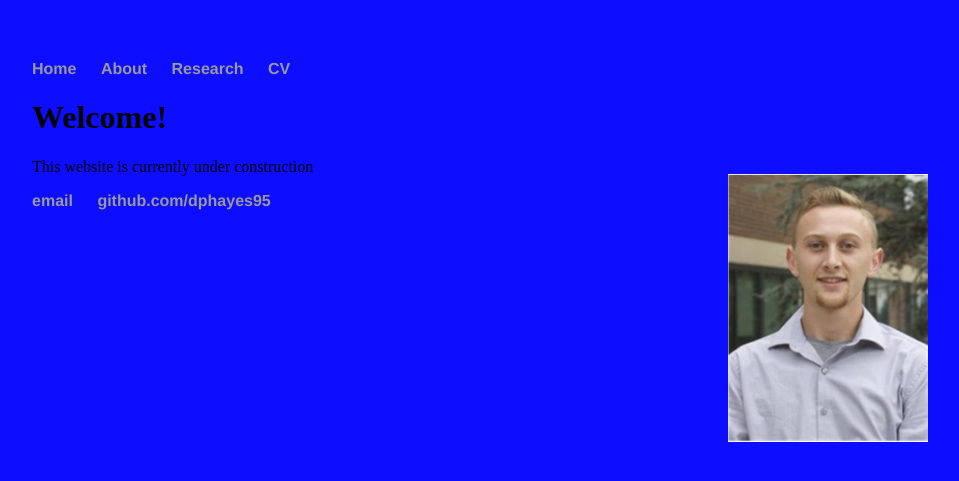
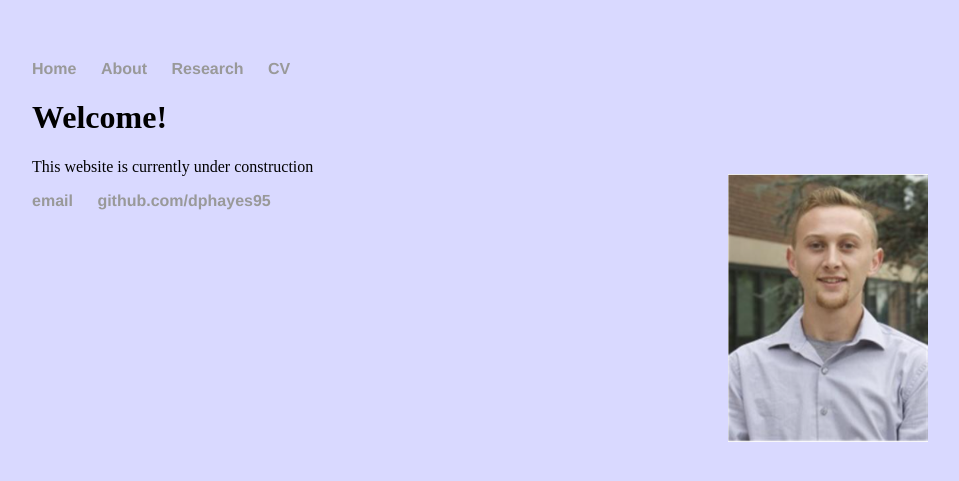
Before and after one commit to dhayes95/dhayes95.github.io, a Jekyll site: the page built from index.html, in a window 1280 px wide. Shown: the top 481 px of the page, without its empty margins (160-1119 px from the left). Built offline with Jekyll 4.4.1, drawn with Linux system fonts in a browser that asks for light colours.

Commit message:
Update main.css

```diff
--- a/css/main.css
+++ b/css/main.css
@@ -1,7 +1,7 @@
 body {
     margin: 60px auto;
     width: 70%;
-    background-color: rgba(0, 0, 255, 0.95);
+    background-color: rgba(0, 0, 255, 0.15);
 }
 nav ul, footer ul {
     font-family:'Helvetica', 'Arial', 'Sans-Serif';
```
